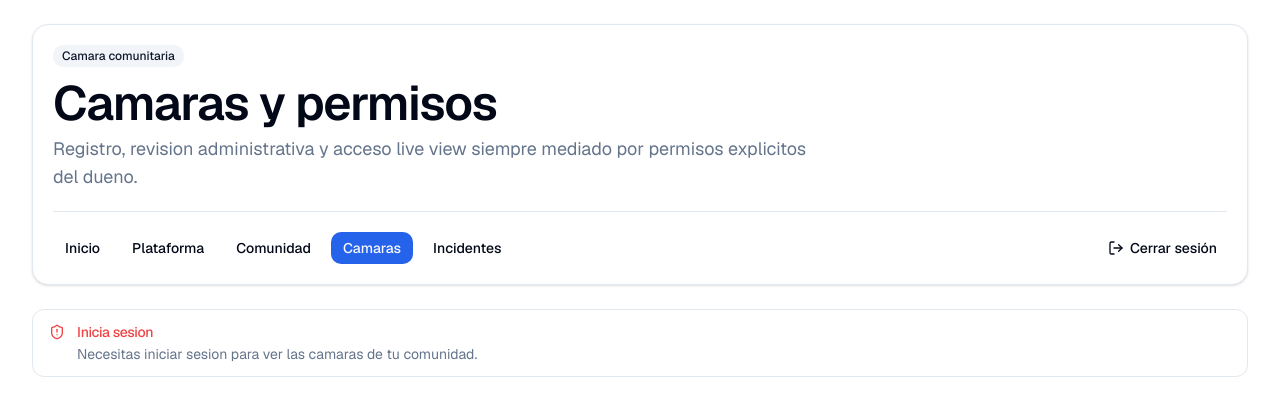
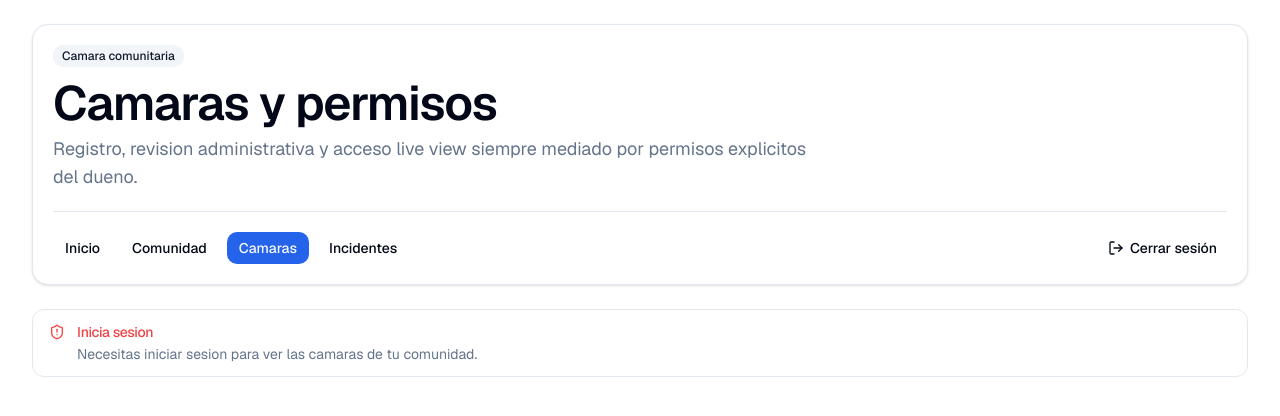
Before and after one commit to edurikelm/camaras-comunitarias-app, a Next.js app: page /cameras in a window 1280 px wide. Shown: the top 416 px of the page. Built offline with nearby package versions, Linux system fonts and the light colour scheme; no server answers.

Commit message:
fix(ui): hide Plataforma nav item from non-PLATFORM_ADMIN viewers

```diff
--- a/src/components/domain/route-shell.tsx
+++ b/src/components/domain/route-shell.tsx
@@ -38,7 +38,17 @@ export function RouteShell({
   activeHref,
   children,
   action,
+  viewerRole,
 }: RouteShellProps) {
+  // Filtrar "Plataforma" para usuarios que no son PLATFORM_ADMIN.
+  // Si viewerRole es undefined, se mantienen todas las secciones (compatibilidad).
+  const visibleNavItems = navigationItems.filter((item) => {
+    if (item.href === "/platform") {
+      return viewerRole === undefined || viewerRole === "PLATFORM_ADMIN";
+    }
+    return true;
+  });
+
   return (
     <main className="min-h-screen bg-background text-foreground">
       <div className="mx-auto flex min-h-screen w-full max-w-7xl flex-col gap-6 px-6 py-6 lg:px-8">
@@ -64,7 +74,7 @@ export function RouteShell({
 
           <div className="flex flex-wrap items-center justify-between gap-2">
             <nav aria-label="Secciones principales" className="flex flex-wrap gap-2">
-              {navigationItems.map((item) => (
+              {visibleNavItems.map((item) => (
                 <Button
                   key={item.href}
                   asChild
```
